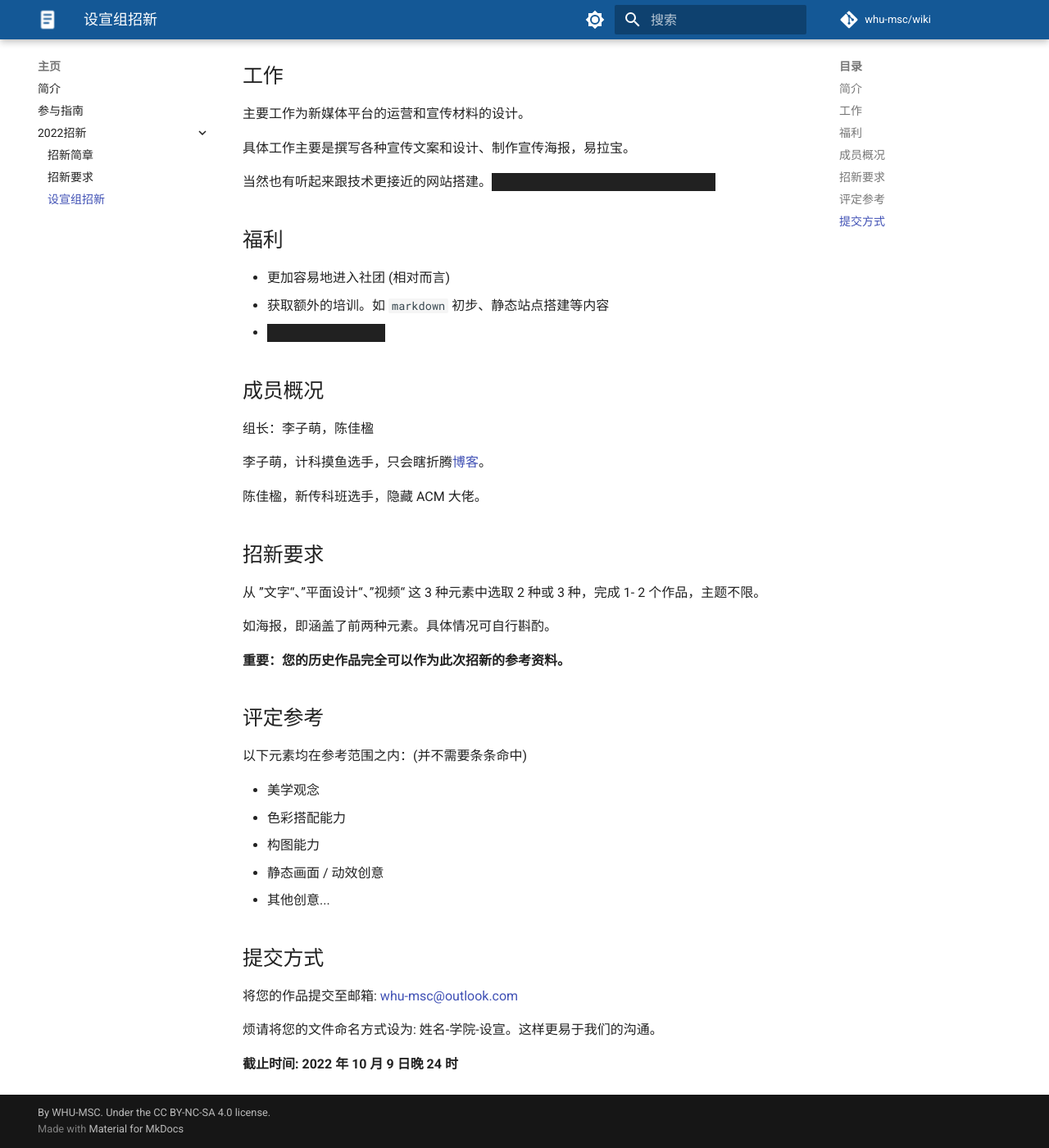
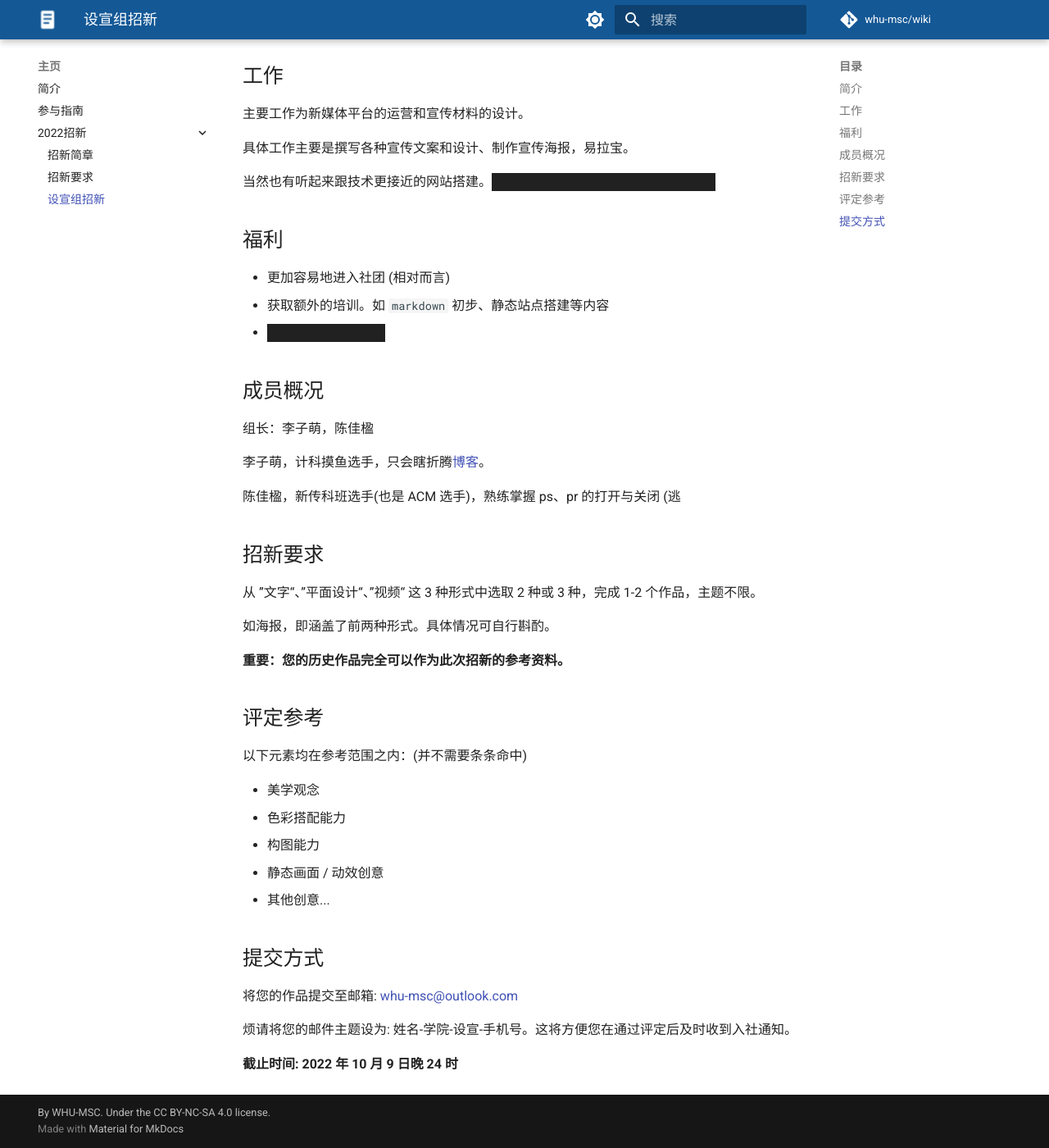
Before and after one commit to WHU-MSC/wiki, an MkDocs documentation site: the page built from docs/mainpage/recruiting/design_promotion.md, in a window 1280 px wide and 1400 px high, scrolled down 269 px. Shown: the whole window at 82% size. Built offline with MkDocs 1.6.1 and Material for MkDocs 9.7.7, drawn with Linux system fonts in a browser that asks for light colours; comment, search, counter and statistics services are not loaded.

Commit message:
Update design_promotion.md

```diff
--- a/docs/mainpage/recruiting/design_promotion.md
+++ b/docs/mainpage/recruiting/design_promotion.md
@@ -24,13 +24,13 @@
 
 李子萌，计科摸鱼选手，只会瞎折腾[博客](https://immengzi.wiki/)。
 
-陈佳楹，新传科班选手，隐藏 ACM 大佬。
+陈佳楹，新传科班选手(也是 ACM 选手)，熟练掌握 ps、pr 的打开与关闭 (逃
 
 ## 招新要求
 
-从 ”文字“、”平面设计“、”视频“ 这 3 种元素中选取 2 种或 3 种，完成 1- 2 个作品，主题不限。
+从 ”文字“、”平面设计“、”视频“ 这 3 种形式中选取 2 种或 3 种，完成 1-2 个作品，主题不限。
 
-如海报，即涵盖了前两种元素。具体情况可自行斟酌。
+如海报，即涵盖了前两种形式。具体情况可自行斟酌。
 
 **重要：您的历史作品完全可以作为此次招新的参考资料。**
 
@@ -48,6 +48,6 @@
 
 将您的作品提交至邮箱: whu-msc@outlook.com
 
-烦请将您的文件命名方式设为: 姓名-学院-设宣。这样更易于我们的沟通。
+烦请将您的邮件主题设为: 姓名-学院-设宣-手机号。这将方便您在通过评定后及时收到入社通知。
 
 **截止时间: 2022 年 10 月 9 日晚 24 时**
```
